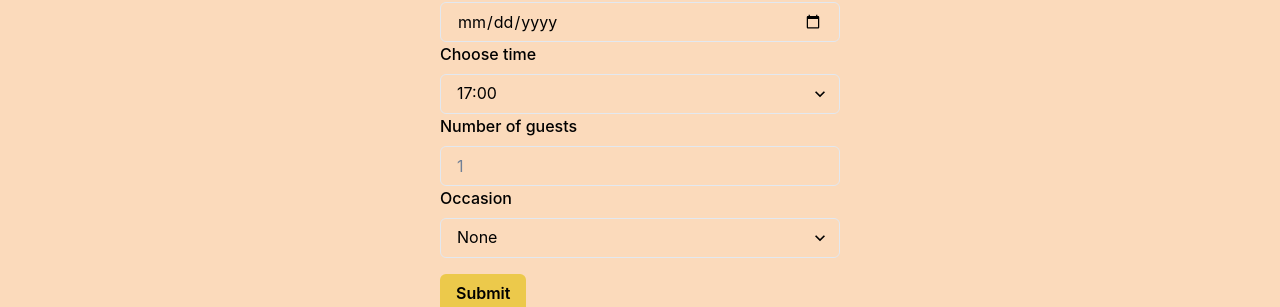
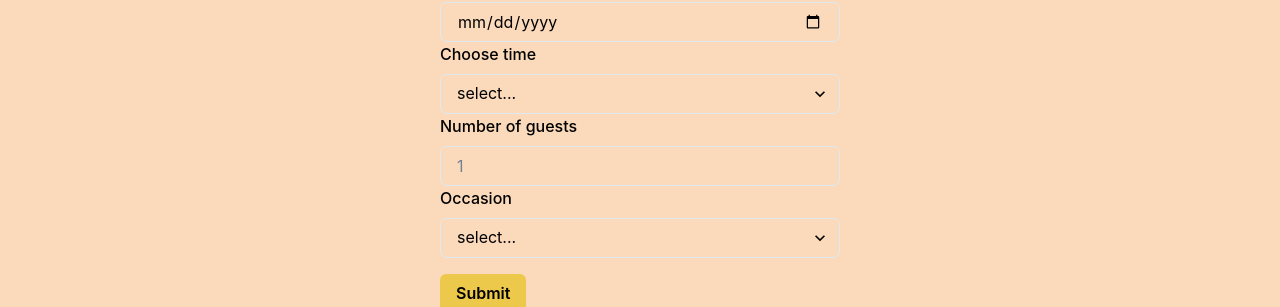
Before and after one commit to a14506818/little-lemon-web, a React (Create React App) app: page /Reservations in a window 1280 px wide. Shown: the part 277-584 px from the top of the page. Built offline with nearby package versions, Linux system fonts and the light colour scheme.

Commit message:
add validations for all inputs

```diff
--- a/src/components/BookingForm.js
+++ b/src/components/BookingForm.js
@@ -26,7 +26,9 @@ const BookingForm = () => {
 		},
 		validationSchema: Yup.object().shape({
             res_date: Yup.string().required(),
+            res_time: Yup.string().required(),
             guests: Yup.number().required().positive().integer(),
+            occasion: Yup.string().required(),
 		}),
     });
 
@@ -37,9 +39,9 @@ const BookingForm = () => {
             <Input type='date' id='res-date' placeholder="Select Date" {...formik.getFieldProps("res_date")} />
             <FormErrorMessage>{formik.errors.res_date}</FormErrorMessage>
         </FormControl>
-        <FormControl>
+        <FormControl isInvalid={!!formik.errors.res_time && formik.touched.res_time}>
             <FormLabel htmlFor='res-time'>Choose time</FormLabel>
-            <Select id='res-time' {...formik.getFieldProps("res_time")}>
+            <Select id='res-time' placeholder='select...' {...formik.getFieldProps("res_time")}>
                 <option>17:00</option>
                 <option>18:00</option>
                 <option>19:00</option>
@@ -47,19 +49,21 @@ const BookingForm = () => {
                 <option>21:00</option>
                 <option>22:00</option>
             </Select>
+            <FormErrorMessage>{formik.errors.res_time}</FormErrorMessage>
         </FormControl>
         <FormControl isInvalid={!!formik.errors.guests && formik.touched.guests}>
             <FormLabel htmlFor='guests'>Number of guests</FormLabel>
-            <Input type='number' placeholder='1' min='1' max='10' id='guests' {...formik.getFieldProps("guests")}/>
+            <Input type='number' placeholder='1' min='1' max='10' id='guests' {...formik.getFieldProps("guests")} />
             <FormErrorMessage>{formik.errors.guests}</FormErrorMessage>
         </FormControl>
-        <FormControl>
+        <FormControl isInvalid={!!formik.errors.occasion && formik.touched.occasion}>
             <FormLabel htmlFor='occasion'>Occasion</FormLabel>
-            <Select {...formik.getFieldProps("occasion")}>
+            <Select id='occasion'  placeholder='select...' {...formik.getFieldProps("occasion")}>
                 <option>None</option>
                 <option>Birthday</option>
                 <option>Anniversary</option>
             </Select>
+            <FormErrorMessage>{formik.errors.occasion}</FormErrorMessage>
         </FormControl>
         <Button mt={4} colorScheme='yellow' type='submit'>Submit</Button>
     </form>
```
